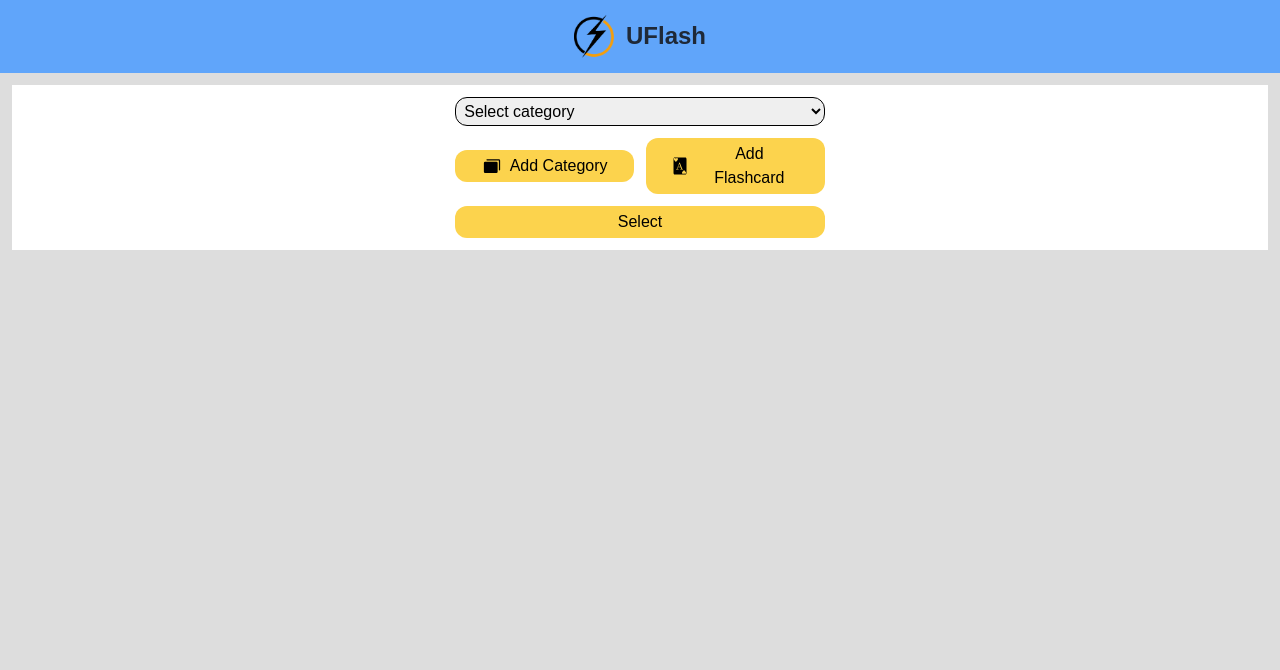
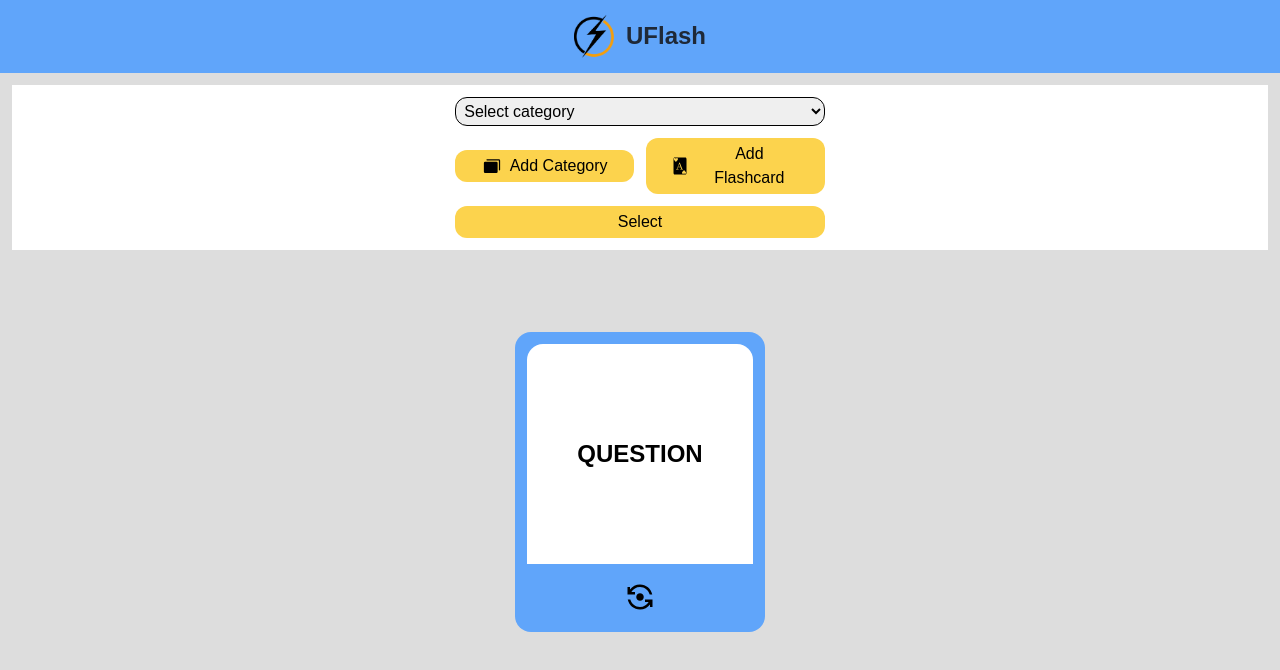
Before and after one commit to NMATech/uflash, a React (Vite) app: page /home in a window 1280 px wide. Shown: the top 670 px of the page. Built offline with nearby package versions, Linux system fonts and the light colour scheme.

Commit message:
add flashcard static

```diff
--- /dev/null
+++ b/src/Components/Elements/Flashcard/CardAnswer.jsx
@@ -0,0 +1,24 @@
+import { MdFlipCameraAndroid } from "react-icons/md";
+import { useState } from "react";
+import { motion } from "framer-motion";
+
+export const CardAnswer = ({ handleFlip, isFlip }) => {
+  return (
+    <motion.section
+      style={{
+        backfaceVisibility: "hidden",
+        transform: "rotateY(180deg)",
+      }}
+      className="absolute h-[300px] w-[250px] bg-blue-400 flex flex-col justify-between rounded-2xl p-3"
+    >
+      <section className="bg-white h-[220px] flex justify-center items-center rounded-tl-2xl rounded-tr-2xl">
+        <h1 className="text-2xl font-bold">ANSWER</h1>
+      </section>
+      <section className="flex justify-center items-center pb-2">
+        <button onClick={handleFlip}>
+          <MdFlipCameraAndroid className="text-[30px]" />
+        </button>
+      </section>
+    </motion.section>
+  );
+};
--- /dev/null
+++ b/src/Components/Elements/Flashcard/CardQuestion.jsx
@@ -0,0 +1,24 @@
+import { MdFlipCameraAndroid } from "react-icons/md";
+import { useState } from "react";
+import { motion } from "framer-motion";
+
+export const CardQuestion = ({ handleFlip, isFlip }) => {
+  return (
+    <motion.section
+      style={{
+        backfaceVisibility: "hidden",
+        transform: "rotateY(0deg)",
+      }}
+      className="absolute h-[300px] w-[250px] bg-blue-400 flex flex-col justify-between rounded-2xl p-3"
+    >
+      <section className="bg-white h-[220px] flex justify-center items-center rounded-tl-2xl rounded-tr-2xl">
+        <h1 className="text-2xl font-bold">QUESTION</h1>
+      </section>
+      <section className="flex justify-center items-center pb-2">
+        <button onClick={handleFlip}>
+          <MdFlipCameraAndroid className="text-[30px]" />
+        </button>
+      </section>
+    </motion.section>
+  );
+};
--- /dev/null
+++ b/src/Components/Layouts/SliderFlash.jsx
@@ -0,0 +1,65 @@
+// Import Swiper React components
+import { Swiper, SwiperSlide } from "swiper/react";
+
+// Import Swiper styles
+import "swiper/css";
+import "swiper/css/navigation";
+
+import "../../index.css";
+
+// import required modules
+import { Navigation } from "swiper/modules";
+import { CardQuestion } from "../Elements/Flashcard/CardQuestion";
+import { useState } from "react";
+import { CardAnswer } from "../Elements/Flashcard/CardAnswer";
+import { motion } from "framer-motion";
+
+export const SliderFlash = () => {
+  const [isFlip, setIsFlip] = useState(false);
+  const style = {
+    backfaceVisibility: "hidden",
+    transformStyle: "preserve-3d",
+  };
+
+  const handleFlip = () => setIsFlip(!isFlip);
+
+  return (
+    <>
+      <Swiper
+        navigation={true}
+        modules={[Navigation]}
+        className="w-full h-full"
+      >
+        <SwiperSlide className="flex justify-center items-center text-center">
+          <motion.div
+            className="relative w-[250px] h-[300px] cursor-pointer"
+            initial={false}
+            animate={{ rotateY: isFlip ? 180 : 0 }}
+            transition={{ duration: 0.6 }}
+            style={{
+              perspective: 1000,
+              transformStyle: "preserve-3d",
+            }}
+          >
+            {/* Question Card */}
+            <CardQuestion
+              handleFlip={handleFlip}
+              isFlip={isFlip}
+              className={`absolute w-full h-full backface-hidden`}
+            />
+
+            {/* Answer Card */}
+            <CardAnswer
+              handleFlip={handleFlip}
+              isFlip={isFlip}
+              className={`absolute w-full h-full backface-hidden`}
+              style={{
+                transform: "rotateY(180deg)", // Kartu answer perlu dirotasi 180 derajat
+              }}
+            />
+          </motion.div>
+        </SwiperSlide>
+      </Swiper>
+    </>
+  );
+};
--- a/src/Pages/Home.jsx
+++ b/src/Pages/Home.jsx
@@ -1,5 +1,6 @@
 import Menu from "../Components/Layouts/Menu";
 import Navbar from "../Components/Layouts/Navbar";
+import { SliderFlash } from "../Components/Layouts/SliderFlash";
 
 const Home = () => {
   return (
@@ -8,6 +9,9 @@ const Home = () => {
       <section className="p-3">
         <Menu />
       </section>
+      <section className="w-full h-[50%] mt-5 p-3">
+        <SliderFlash />
+      </section>
     </section>
   );
 };
--- a/src/index.css
+++ b/src/index.css
@@ -1,3 +1,8 @@
 @tailwind base;
 @tailwind components;
 @tailwind utilities;
+
+.backface-hidden {
+  backface-visibility: hidden;
+  transform-style: preserve-3d;
+}
```
